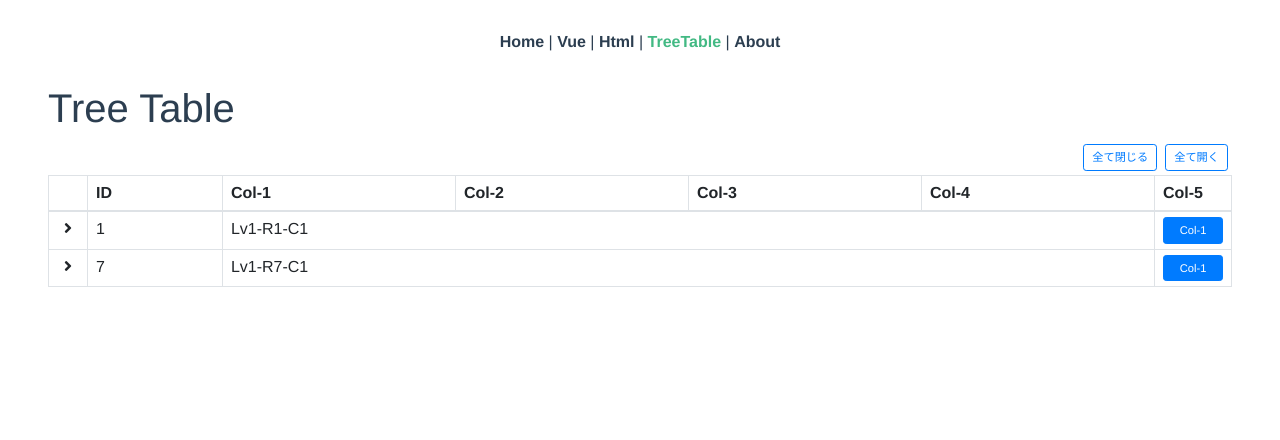
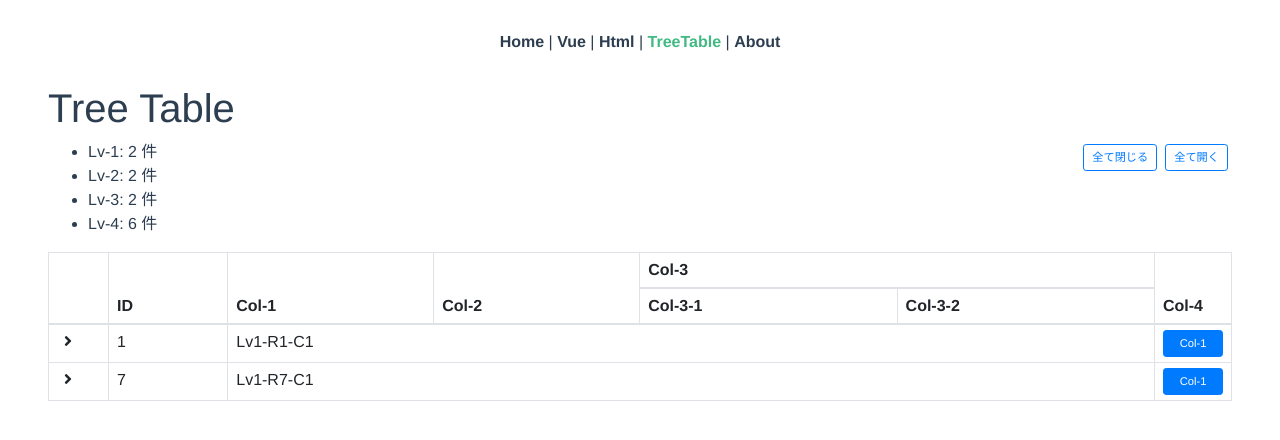
Before and after one commit to tsubo/vue-tree-table, a Vue app: page /tree-table in a window 1280 px wide. Shown: the top 440 px of the page. Built offline with nearby package versions, Linux system fonts and the light colour scheme.

Commit message:
レベルごとの行件数の集計を実装

```diff
--- a/src/views/TreeTable.vue
+++ b/src/views/TreeTable.vue
@@ -2,7 +2,15 @@
   <div class="tree-table mx-5">
     <h1>Tree Table</h1>
 
-    <div id="table-nav" class="text-right">
+    <div id="table-nav" class="row">
+      <div class="col">
+        <ul>
+          <li v-for="(rowCount, index) in rowCounts" :key="index">
+            Lv-{{ index + 1 }}: {{ rowCount }} 件
+          </li>
+        </ul>
+      </div>
+      <div class="col text-right">
         <button class="btn btn-outline-primary btn-sm" @click="$refs.tree_table.closeTable()">
           全て閉じる
         </button>
@@ -10,21 +18,22 @@
           全て開く
         </button>
       </div>
+    </div>
 
     <tree-table :datas="datas" ref="tree_table">
 
       <!-- 通常のヘッダ：tr とアイコン用の th は記述しない -->
-      <template v-slot:header>
+      <!-- <template v-slot:header>
         <th>ID</th>
         <th>Col-1</th>
         <th>Col-2</th>
         <th>Col-3</th>
         <th>Col-4</th>
         <th class="action">Col-5</th>
-      </template>
+      </template> -->
 
       <!-- カスタムヘッダ：tr も記述する。アイコン用の th も記述する -->
-      <!-- <template v-slot:custom_header>
+      <template v-slot:custom_header>
         <tr>
           <th rowspan="2" class="header-icon"></th>
           <th rowspan="2">ID</th>
@@ -37,7 +46,7 @@
           <th>Col-3-1</th>
           <th>Col-3-2</th>
         </tr>
-      </template> -->
+      </template>
 
       <!-- ネスト階層レベル１：tr とアイコン用の td は記述しない -->
       <template v-slot:rowLevel_1="slotProps">
@@ -94,6 +103,7 @@ export default {
   },
   data() {
     return {
+      rowCounts: [],
       datas: [
         // ネスト階層レベル１
         {
@@ -190,6 +200,18 @@ export default {
       ],
     };
   },
+  created() {
+    this.rowCounts = this.countTreeDatasByLevel(this.datas);
+  },
+  watch: {
+    datas: {
+      // eslint-disable-next-line
+      handler(val) {
+        this.rowCounts = this.countTreeDatasByLevel(this.datas);
+      },
+      deep: true,
+    },
+  },
   methods: {
     onClick(target) {
       // eslint-disable-next-line
@@ -197,22 +219,34 @@ export default {
     },
     onDelete(target) {
       // this.deleteDataFromTreeTableDatas(this.datas, target, data => data.id === target.id);
-      this.deleteDataFromTreeTableDatas(this.datas, target);
+      this.deleteFromTreeDatas(this.datas, target);
     },
-    deleteDataFromTreeTableDatas(datas, target, conditionFunc = data => data.id === target.id) {
+    // TODO: TreeTable コンポーネント側に移せないか？
+    deleteFromTreeDatas(datas, target, conditionFunc = data => data.id === target.id) {
       datas.forEach((data, index) => {
         if (conditionFunc(data)) {
           datas.splice(index, 1);
           return;
         }
         if ('children' in data) {
-          this.deleteDataFromTreeTableDatas(data.children, target, conditionFunc);
+          this.deleteFromTreeDatas(data.children, target, conditionFunc);
           if (data.children.length === 0) {
             // eslint-disable-next-line
             delete data.children;
           }
         }
       });
+    },
+    // TODO: TreeTable コンポーネント側に移せないか？
+    countTreeDatasByLevel(datas, level = 0, accumuratior = []) {
+      return datas.reduce((acc, data) => {
+        // eslint-disable-next-line
+        acc[level] = (acc[level] | 0) + 1;
+        if ('children' in data) {
+          this.countTreeDatasByLevel(data.children, level + 1, acc);
+        }
+        return acc;
+      }, accumuratior);
     },
   },
 };
```
Lines whose indentation alone changed are shown as unchanged.
